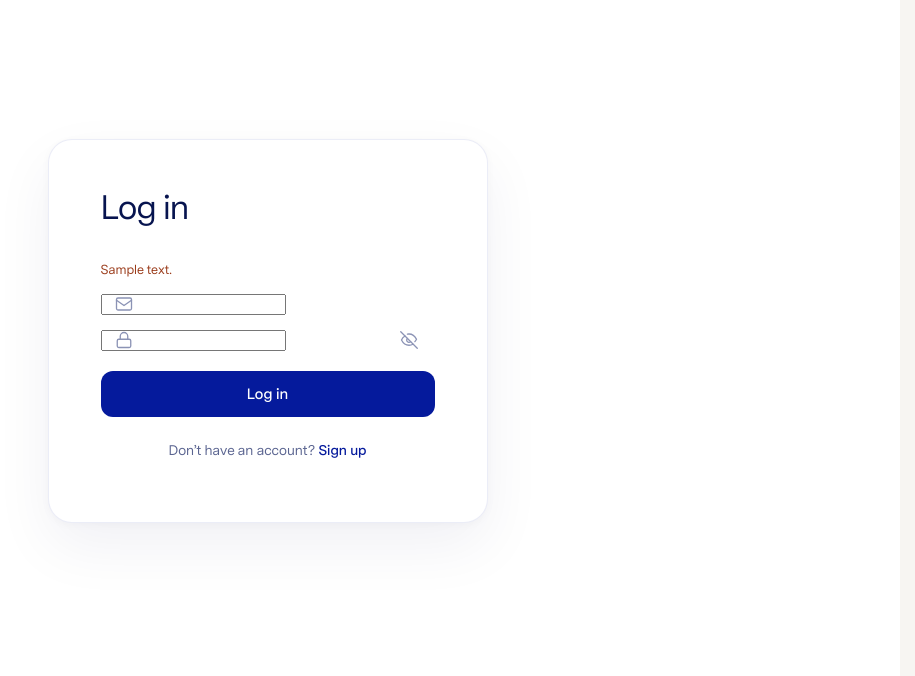
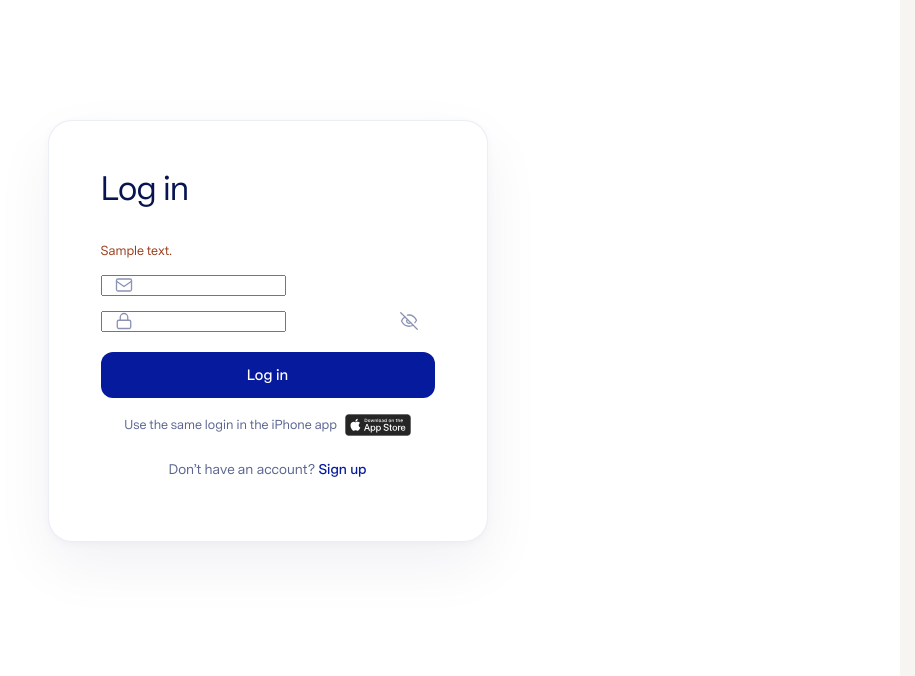
Before and after one commit to RoyKeane94/Ramble, a Django app: template templates/accounts/login.html in a window 1280 px wide. Shown: the part 53-729 px from the top of the page, without its empty margins (365-1280 px from the left). Run offline with Django 5.2, Linux system fonts and the light colour scheme; the template is opened without the code that fills it: most values are stand-ins (such as "Sample title", 1, 10 or a date in 2020); form fields are guessed from the names that the template uses.

Commit message:
Added app store tgo login page

```diff
--- a/accounts/lockout.py
+++ b/accounts/lockout.py
@@ -39,6 +39,11 @@ def axes_lockout_response(request, credentials_or_response=None, credentials=Non
         {
             "form": EmailAuthenticationForm(request),
             "lockout_message": LOCKOUT_MESSAGE,
+            "app_store_url": getattr(
+                settings,
+                "APP_STORE_URL",
+                "https://apps.apple.com/gb/app/ramble-talk-to-text-notes/id6810091886",
+            ),
         },
         status=status,
     )
--- a/accounts/tests.py
+++ b/accounts/tests.py
@@ -18,6 +18,9 @@ class AuthPageTests(TestCase):
         self.assertContains(response, 'autocomplete="current-password"')
         self.assertNotContains(response, 'autocomplete="off"')
         self.assertContains(response, reverse("signup"))
+        self.assertContains(response, "Use the same login in the iPhone app")
+        self.assertContains(response, "download-on-the-app-store.svg")
+        self.assertContains(response, settings.APP_STORE_URL)
 
     def test_register_page_is_gone(self):
         response = self.client.get("/register/")
--- a/static/css/ramble.css
+++ b/static/css/ramble.css
@@ -3359,6 +3359,36 @@ a.album-chip:focus-visible {
   font-weight: 600;
 }
 
+.auth-app-nudge {
+  margin: 16px 0 0;
+  display: flex;
+  flex-wrap: wrap;
+  align-items: center;
+  justify-content: center;
+  gap: 8px;
+  font-size: 13px;
+  line-height: 1.4;
+  color: var(--muted);
+  text-align: center;
+}
+
+.auth-app-nudge-store {
+  display: inline-flex;
+  line-height: 0;
+  opacity: 0.85;
+  transition: opacity 0.15s ease;
+}
+
+.auth-app-nudge-store:hover {
+  opacity: 1;
+}
+
+.auth-app-nudge-badge {
+  display: block;
+  height: 22px;
+  width: auto;
+}
+
 .auth-card--checkout {
   max-width: 520px;
 }
--- a/templates/accounts/login.html
+++ b/templates/accounts/login.html
@@ -1,7 +1,7 @@
 {% extends "base.html" %}
+{% load static %}
 
 {% block extra_head %}
-{% load static %}
 <link rel="preload" as="font" href="{% static 'fonts/SuperSans-VF-Upright.woff2' %}" type="font/woff2" crossorigin>
 <link rel="preload" as="font" href="{% static 'fonts/SuperSansMono-VF.woff2' %}" type="font/woff2" crossorigin>
 {% endblock %}
@@ -68,6 +68,19 @@
         <button type="submit" class="btn btn-primary auth-submit">Log in</button>
       </form>
 
+      <p class="auth-app-nudge">
+        Use the same login in the iPhone app
+        <a class="auth-app-nudge-store" href="{{ app_store_url }}" target="_blank" rel="noopener noreferrer">
+          <img
+            class="auth-app-nudge-badge"
+            src="{% static 'img/download-on-the-app-store.svg' %}"
+            width="72"
+            height="24"
+            alt="Download on the App Store"
+          >
+        </a>
+      </p>
+
       <p class="auth-switch">Don’t have an account? <a href="{% url 'signup' %}">Sign up</a></p>
     </section>
   </div>
```
Also changed, not shown: accounts/views.py (+9 -0 lines).
